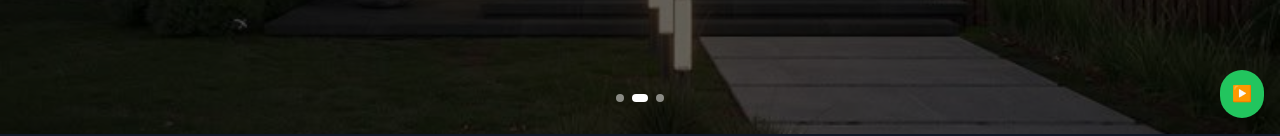
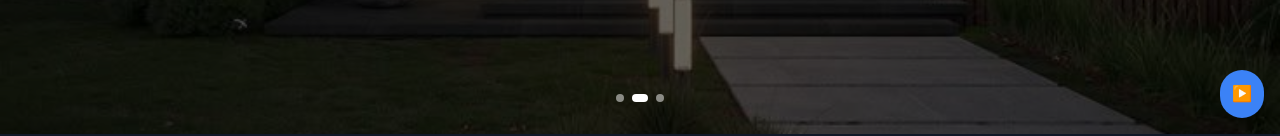
Before and after one commit to ardaaskinn01/nurettin-tutak, a Next.js app: page / in a window 1280 px wide. Shown: the part 666-802 px from the top of the page. Built offline with nearby package versions, Linux system fonts and the light colour scheme.

Commit message:
last commit

```diff
--- a/src/app/ClientLayout.js
+++ b/src/app/ClientLayout.js
@@ -39,7 +39,7 @@ export default function ClientLayout({ children }) {
           }
           setIsPlaying(!isPlaying);
         }}
-        className="fixed bottom-4 right-4 z-50 bg-green-500 text-white p-3 rounded-full shadow-lg hover:bg-green-600 transition-colors"
+        className="fixed bottom-4 right-4 z-50 bg-blue-500 text-white p-3 rounded-full shadow-lg hover:bg-blue-600 transition-colors"
       >
         {isPlaying ? "⏸️" : "▶️"}
       </button>
--- a/src/app/projelerimiz/page.js
+++ b/src/app/projelerimiz/page.js
@@ -8,12 +8,12 @@ export default function Projeler() {
     {
       title: "Tavşanlı / Kütahya",
       link: "/projelerimiz/tavsanli",
-      description: "90 villalık lüks konut projesi",
+      description: "Modern yaşam alanları",
     },
     {
       title: "Nazilli / Aydın",
       link: "/projelerimiz/nazilli",
-      description: "Modern yaşam alanları",
+      description: "90 villalık lüks konut projesi",
     },
     {
       title: "Karaburun / İzmir",
```
